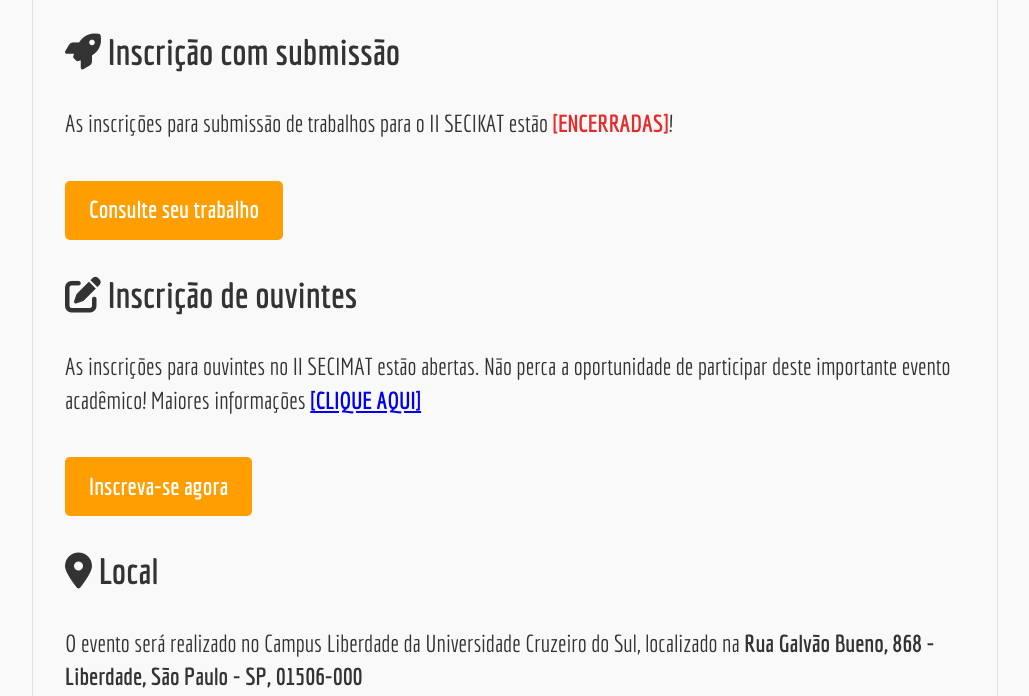
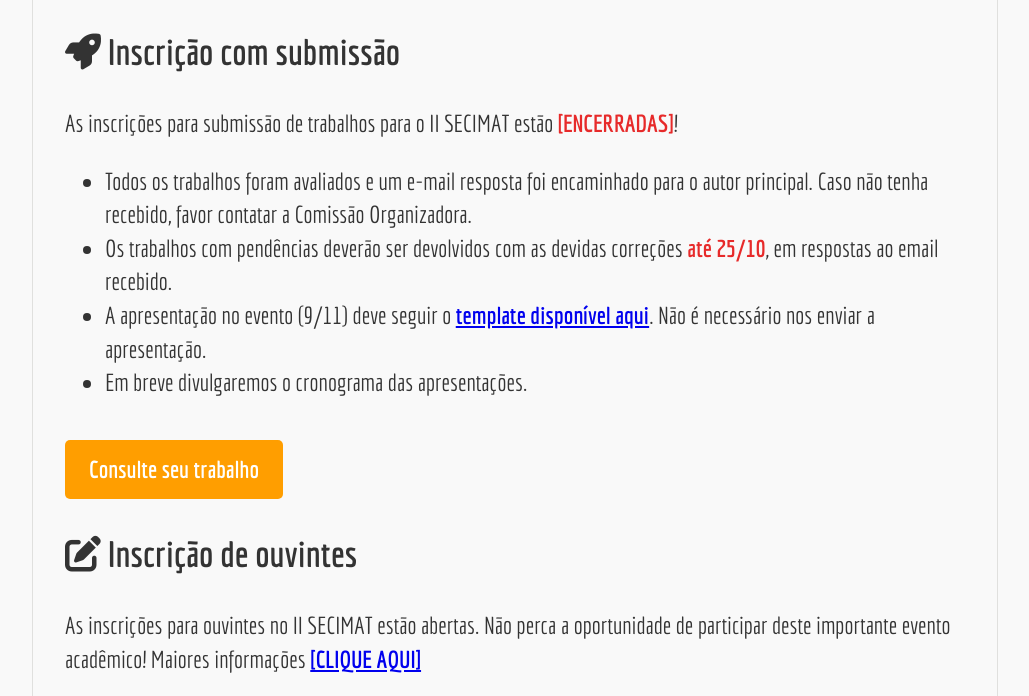
Before and after one commit to msanches/iisecimat, a plain HTML site: page index.html in a window 1280 px wide. Shown: the part 1129-1825 px from the top of the page, without its empty margins (125-1154 px from the left). Drawn offline with Linux system fonts and the light colour scheme; a web font is replaced by a local one.

Commit message:
Update index.html

```diff
--- a/index.html
+++ b/index.html
@@ -61,7 +61,13 @@
                 <li>Orientações gerais: <a href="https://drive.google.com/file/d/18QLHJx3EVTh8VnlxSwcLy68U1VZWpQ_q/view?usp=sharing" target="_blank"><b>[CLIQUE AQUI]</b></a></li>
             </ul>
             <a-- href="https://forms.gle/TDznx195MCdownDR7" target="_blank" class="cta-button">Inscreva seu trabalho</a-->
-            <p>As inscrições para submissão de trabalhos para o II SECIKAT estão <span class="alerta">[ENCERRADAS]</span>!</p>
+            <p>As inscrições para submissão de trabalhos para o II SECIMAT estão <span class="alerta">[ENCERRADAS]</span>!</p>
+            <ul>
+                <li>Todos os trabalhos foram avaliados e um e-mail resposta foi encaminhado para o autor principal. Caso não tenha recebido, favor contatar a Comissão Organizadora.</li>
+                <li>Os trabalhos com pendências deverão ser devolvidos com as devidas correções <span class="alerta">até 25/10</span>, em respostas ao email recebido.</li>
+                <li>A apresentação no evento (9/11) deve seguir o <span class="alerta"><a href="https://docs.google.com/presentation/d/1rmTHPkD5ghDmilwh044I9xS-FDsgQ1Y1/edit?usp=sharing&ouid=104964546431510704773&rtpof=true&sd=true" target="_blank"> template disponível aqui</a></span>. Não é necessário nos enviar a apresentação.</li>
+                <li>Em breve divulgaremos o cronograma das apresentações.</li>
+            </ul>
             <a href="#" id="consultaButton" class="cta-button">Consulte seu trabalho</a>
             <!-- Modal -->
         <div id="modal" class="modal">
```
